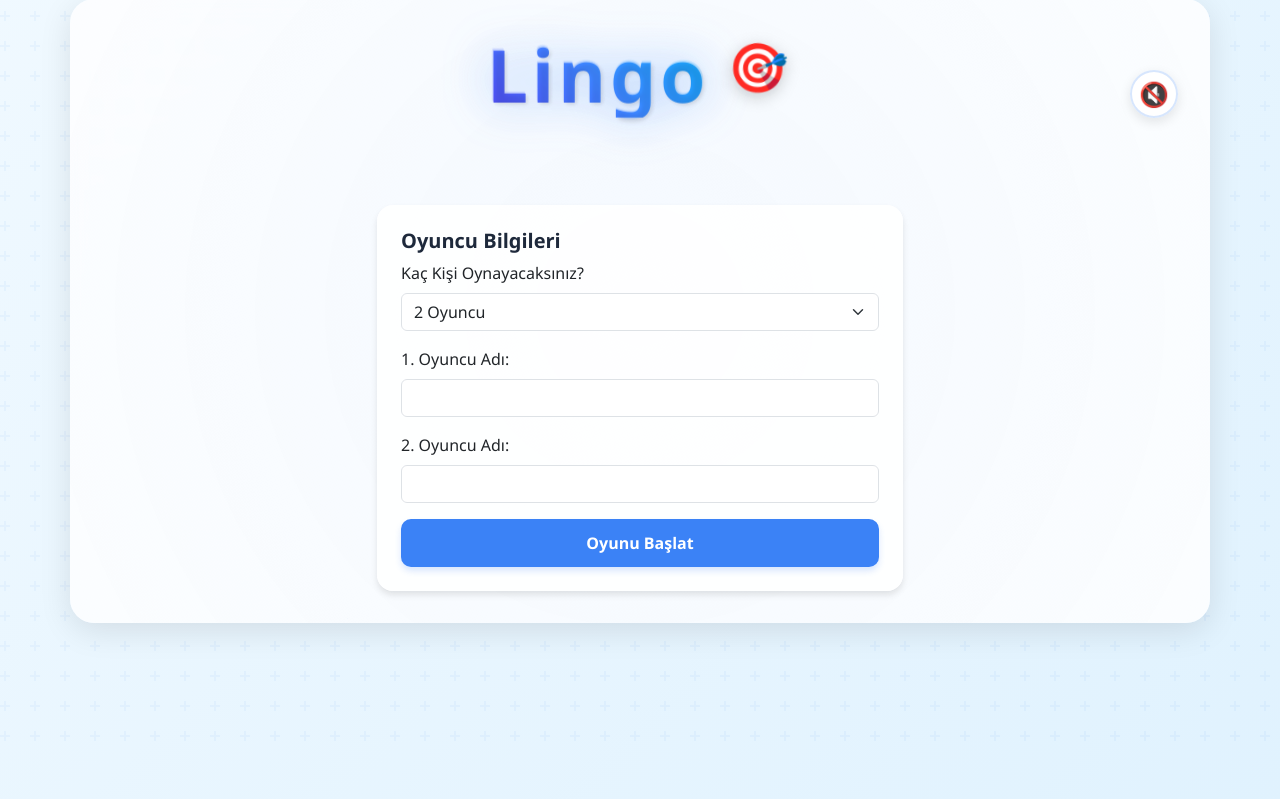
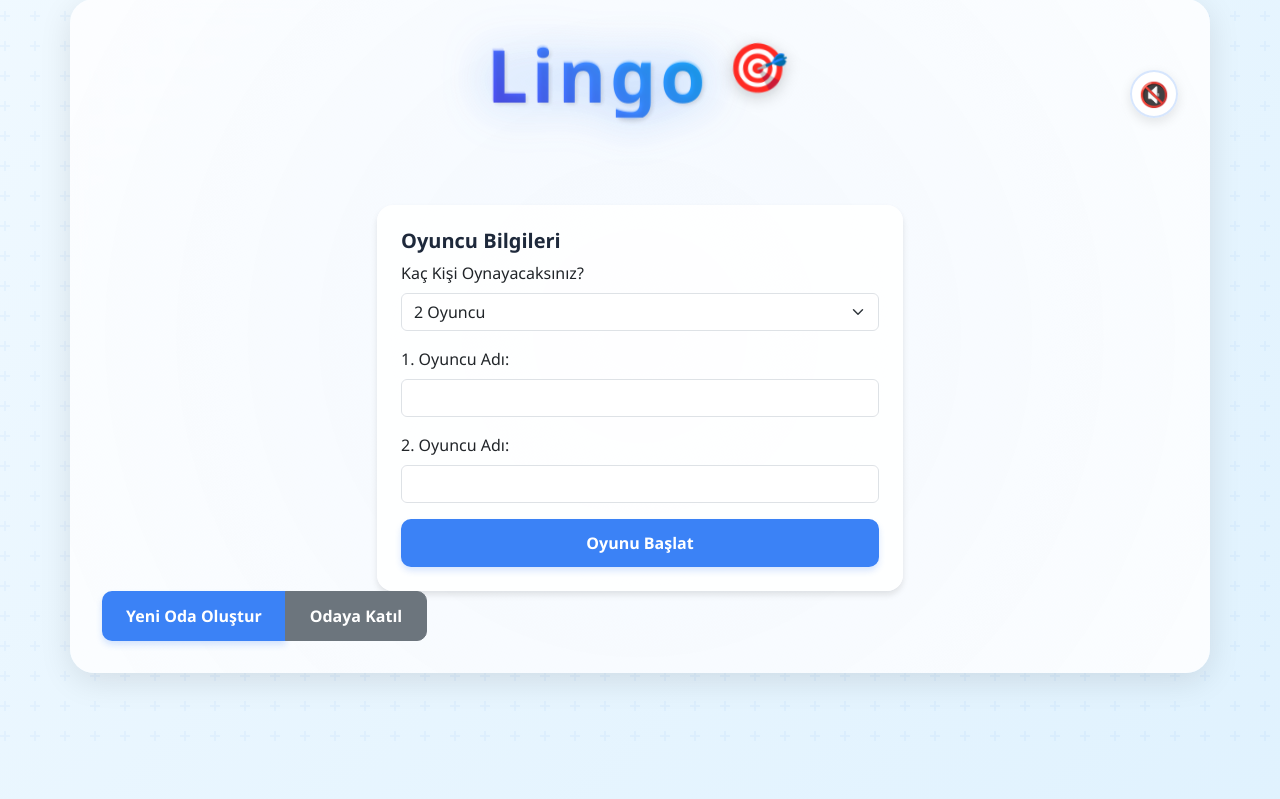
Before and after one commit to KemalTemel/Lingo_Game, a Flask app: page / in a window 1280 px wide. Shown: the part 49-848 px from the top of the page. Run offline with Flask 2, Linux system fonts and the light colour scheme; some libraries are stand-ins or nearby versions.

Commit message:
Update index.html

```diff
--- a/templates/index.html
+++ b/templates/index.html
@@ -201,6 +201,20 @@
             </div>
         </div>
 
+        <!-- Oyuncu girişi kısmının altına -->
+        <div class="oda-secimi" id="oda-secimi">
+            <div class="btn-group" role="group">
+                <button class="btn btn-primary" onclick="yeniOdaOlustur()">Yeni Oda Oluştur</button>
+                <button class="btn btn-secondary" onclick="odayaKatilGoster()">Odaya Katıl</button>
+            </div>
+            <div id="oda-katil-form" style="display: none;">
+                <div class="input-group mt-3">
+                    <input type="text" class="form-control" id="oda-id-input" placeholder="Oda ID">
+                    <button class="btn btn-primary" onclick="odayaKatil()">Katıl</button>
+                </div>
+            </div>
+        </div>
+
         <!-- Oyun Ekranı -->
         <div id="oyun-ekrani" style="display: none;">
             <div class="row">
```
